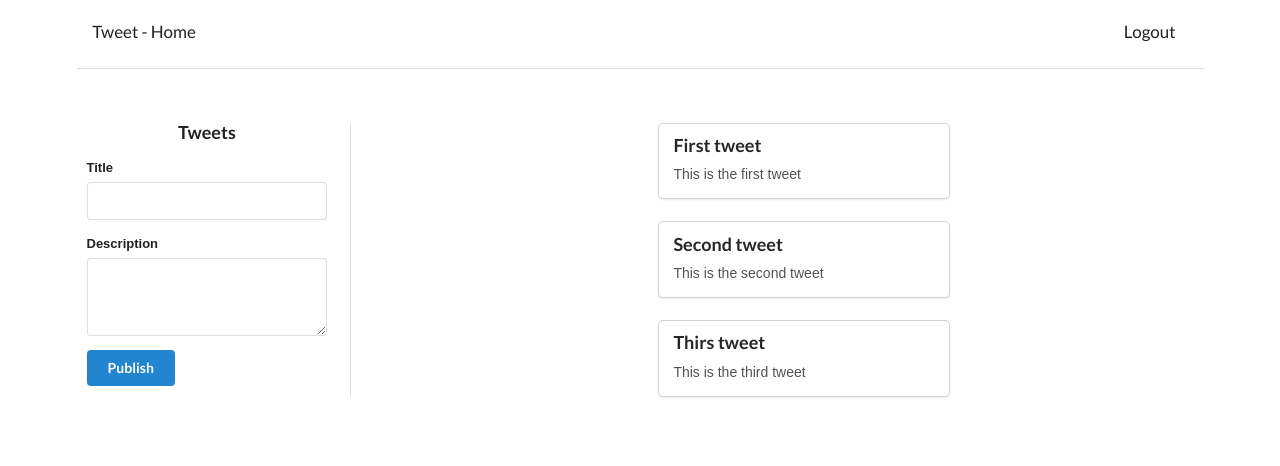
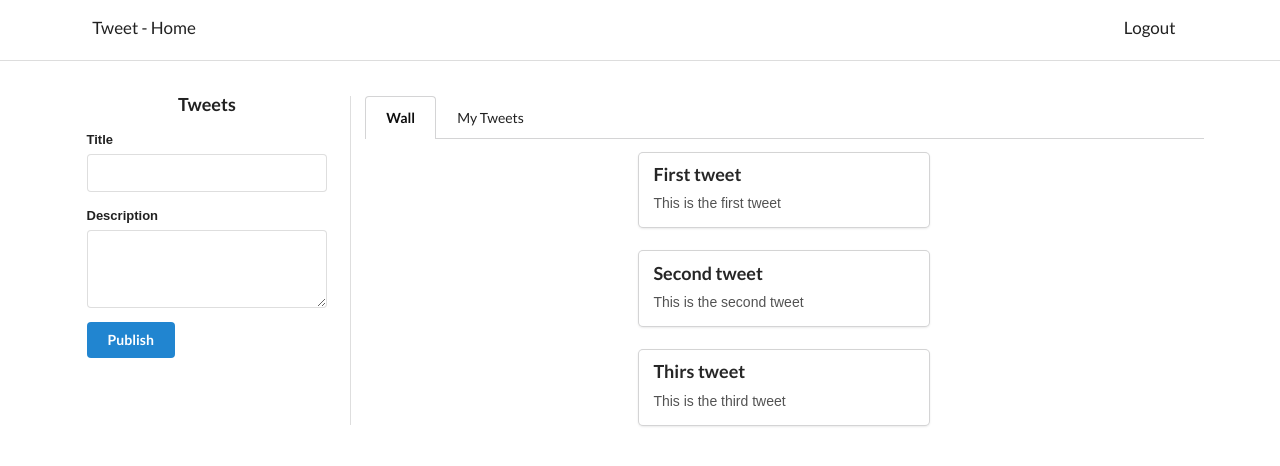
Before and after one commit to ivanpilot/tweet-client, a React (Create React App) app: page / in a window 1280 px wide. Shown: the top 466 px of the page. Built offline with nearby package versions, Linux system fonts and the light colour scheme.

Commit message:
reorganise structure of the web app by renaming the main component and the flow between components

```diff
--- a/src/App.js
+++ b/src/App.js
@@ -1,16 +1,20 @@
 import React, { Component } from 'react';
 import Navbar from './components/Navbar'
-import MainContainer from './components/MainContainer'
+import BodyContainer from './components/BodyContainer'
 import './styles/App.css';
 
 class App extends Component {
   render() {
     return (
-      <div className='ui grid container'>
-        <div className='ui sixteen wide column'>
+      <div>
+        <div className='ui grid container'>
           <Navbar />
-          <div className='ui divider'></div>
-          <MainContainer/>
+        </div>
+        <div className='ui divider'></div>
+        <div className='ui grid container'>
+          <div className='ui sixteen wide column'>
+            <BodyContainer/>
+          </div>
         </div>
       </div>
     );
--- /dev/null
+++ b/src/components/BodyContainer.js
@@ -0,0 +1,17 @@
+//will have router and routes to select the page like login / signup / root
+
+import React from 'react';
+import RootPage from './RootPage'
+import '../styles/BodyContainer.css'
+
+class BodyContainer extends React.Component {
+  render(){
+    return(
+      <div className="body-container">
+        <RootPage />
+      </div>
+    )
+  }
+}
+
+export default BodyContainer
--- a/src/components/MainPage.js
+++ /dev/null
@@ -1,14 +0,0 @@
-import React from 'react';
-import TweetList from './TweetList'
-
-class MainPage extends React.Component {
-  render(){
-    return (
-      <div className="ui center aligned grid">
-        <TweetList />
-      </div>
-    )
-  }
-}
-
-export default MainPage
--- a/src/components/MainContainer.js
+++ b/src/components/RootPage.js
@@ -1,25 +1,23 @@
 import React from 'react';
 import VerticalMenu from './VerticalMenu';
-import MainPage from './MainPage';
-import '../styles/MainContainer.css'
+import TweetContainer from './TweetContainer';
 
-class MainContainer extends React.Component {
+
+class RootPage extends React.Component {
   render(){
     return (
-      <div className="main-container">
       <div className='ui two column stackable divided grid'>
         <div className="row">
           <div className='ui four wide column'>
             <VerticalMenu />
           </div>
           <div className='ui twelve wide column'>
-            <MainPage />
+            <TweetContainer />
           </div>
         </div>
-      </div>
       </div>
     )
   }
 }
 
-export default MainContainer
+export default RootPage
--- /dev/null
+++ b/src/components/ThreadTabs.js
@@ -0,0 +1,18 @@
+import React from 'react'
+
+class ThreadTabs extends React.Component {
+  render(){
+    return(
+      <div className="ui tabular menu">
+        <a className="active item">
+          Wall
+        </a>
+        <a className="item">
+        My Tweets
+        </a>
+      </div>
+    )
+  }
+}
+
+export default ThreadTabs
--- /dev/null
+++ b/src/components/TweetContainer.js
@@ -0,0 +1,16 @@
+import React from 'react';
+import TweetList from './TweetList'
+import ThreadTabs from './ThreadTabs'
+
+class TweetContainer extends React.Component {
+  render(){
+    return (
+      <div className="ui center aligned">
+        <ThreadTabs />
+        <TweetList />
+      </div>
+    )
+  }
+}
+
+export default TweetContainer
--- a/src/components/TweetList.js
+++ b/src/components/TweetList.js
@@ -35,14 +35,11 @@ class TweetList extends React.Component {
     ))
 
     return(
-      <div>
+      <div className='ui center aligned grid'>
         <ul>{tweets}</ul>
       </div>
     )
   }
-
-
-
 }
 
 export default TweetList;
--- /dev/null
+++ b/src/styles/BodyContainer.css
@@ -0,0 +1,3 @@
+.body-container {
+  padding-top: 20px;
+}
--- a/src/styles/MainContainer.css
+++ /dev/null
@@ -1,3 +0,0 @@
-.main-container {
-  padding-top: 40px;
-}
--- a/src/styles/Navbar.css
+++ b/src/styles/Navbar.css
@@ -1,4 +1,4 @@
 .navbar {
-  padding-top: 10px;
-  /*padding-bottom: 0px;*/
+  padding-top: 20px;
+  padding-bottom: 10px;
 }
```
Also changed, not shown: src/components/Tweet.js (added, +12 -0 lines).
